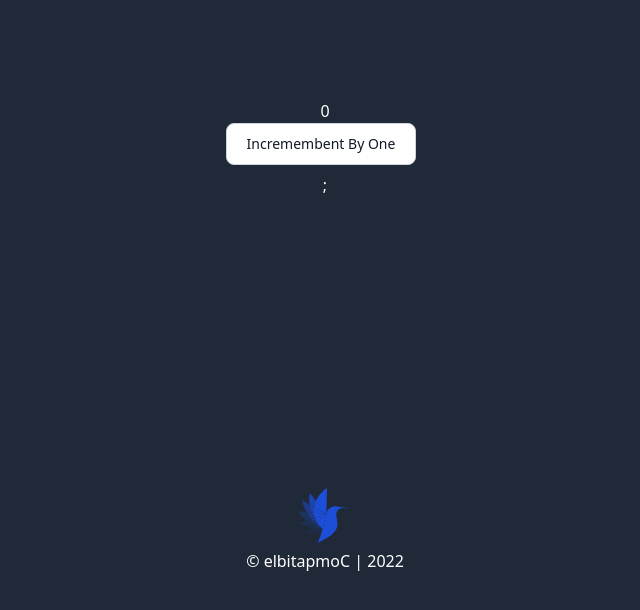
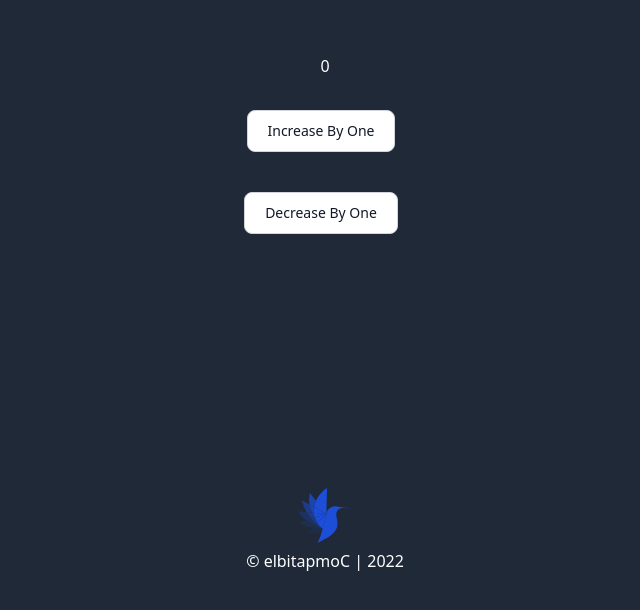
Before and after one commit to elbitapmoC/fe-ben-awad-ce, a Next.js app: page / in a window 1280 px wide. Shown: the part 208-818 px from the top of the page, without its empty margins (315-955 px from the left). Built offline with nearby package versions, Linux system fonts and the light colour scheme.

Commit message:
- Adds an ability to increment and decrement

```diff
--- a/components/PhaseOne.js
+++ b/components/PhaseOne.js
@@ -11,11 +11,20 @@
           setCount(count + 1);
         }}
         type="button"
-        class="text-gray-900 bg-white border border-gray-300 focus:outline-none hover:bg-gray-100 focus:ring-4 focus:ring-gray-200 font-medium rounded-lg text-sm px-5 py-2.5 mr-2 mb-2 dark:bg-gray-800 dark:text-white dark:border-gray-600 dark:hover:bg-gray-700 dark:hover:border-gray-600 dark:focus:ring-gray-700"
+        className="mt-8 text-gray-900 bg-white border border-gray-300 focus:outline-none hover:bg-gray-100 focus:ring-4 focus:ring-gray-200 font-medium rounded-lg text-sm px-5 py-2.5 mr-2 mb-2 dark:bg-gray-800 dark:text-white dark:border-gray-600 dark:hover:bg-gray-700 dark:hover:border-gray-600 dark:focus:ring-gray-700"
       >
-        Incremembent By One
+        Increase By One
       </button>
-      ;
+
+      <button
+        onClick={() => {
+          setCount(count > 0 ? count - 1 : 0);
+        }}
+        type="button"
+        className="mt-8 text-gray-900 bg-white border border-gray-300 focus:outline-none hover:bg-gray-100 focus:ring-4 focus:ring-gray-200 font-medium rounded-lg text-sm px-5 py-2.5 mr-2 mb-2 dark:bg-gray-800 dark:text-white dark:border-gray-600 dark:hover:bg-gray-700 dark:hover:border-gray-600 dark:focus:ring-gray-700"
+      >
+        Decrease By One
+      </button>
     </>
   );
 };
```
